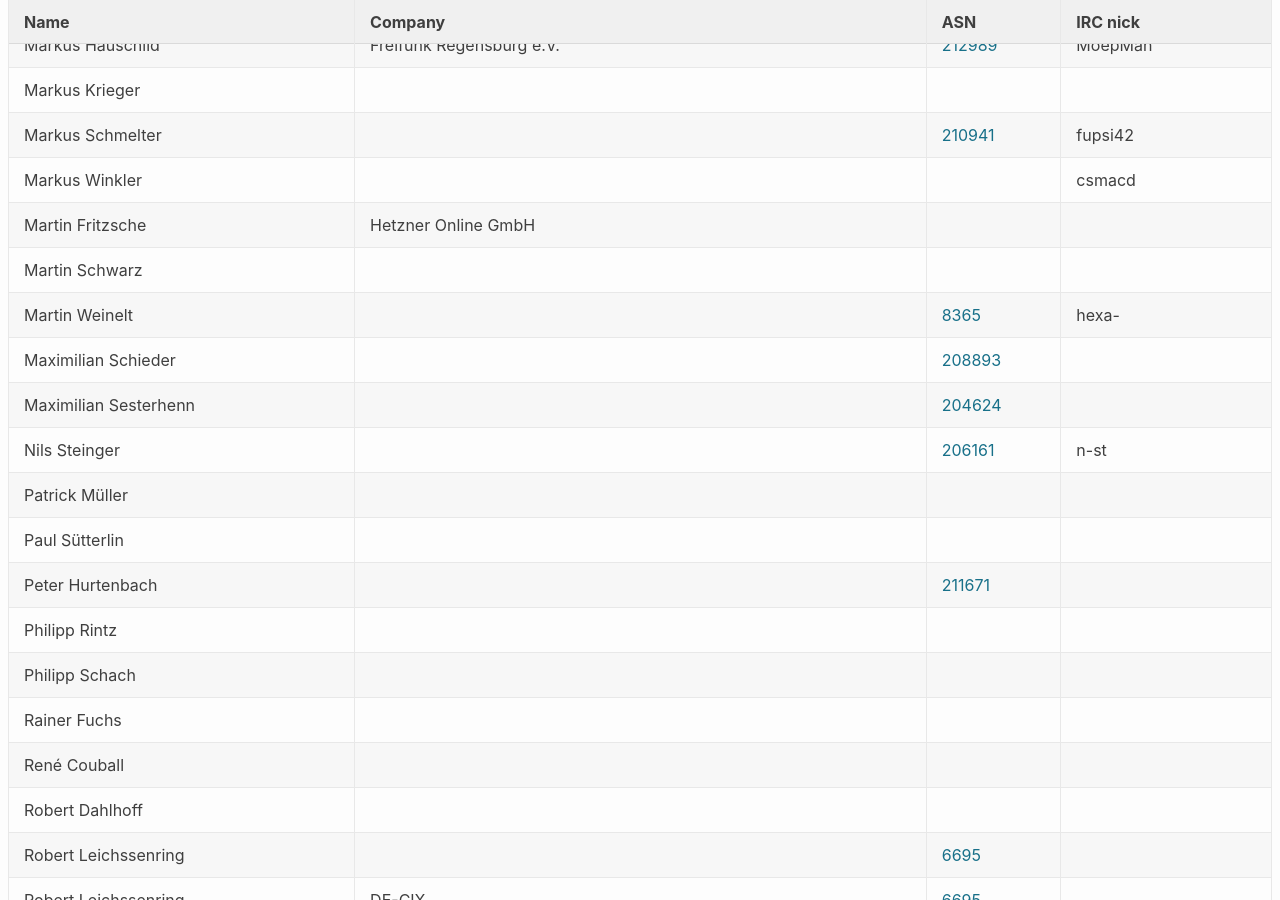
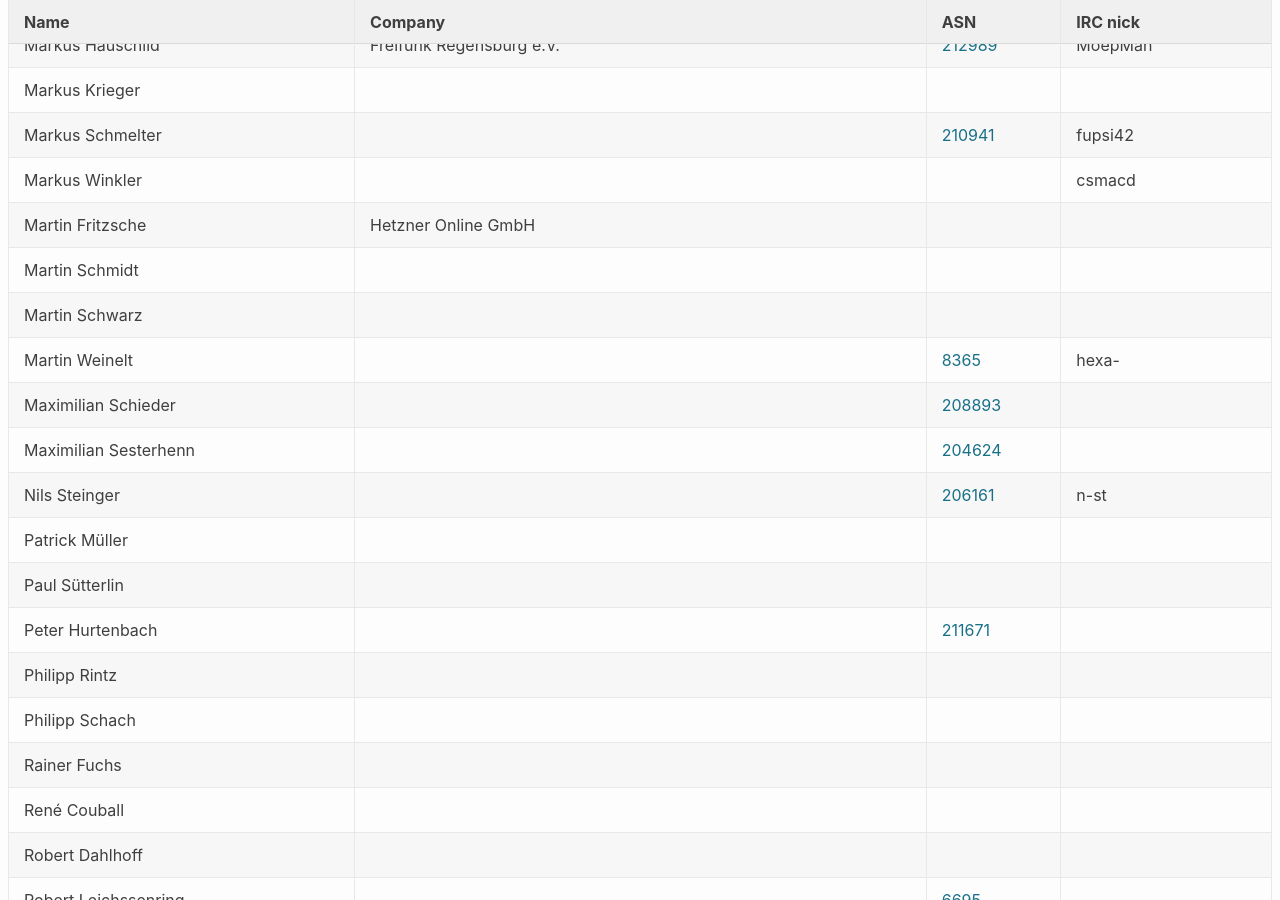
Before and after one commit to denog/pretix-attendeelist, a Jekyll site: the page built from denog14/index.md, in a window 1280 px wide and 900 px high, scrolled down 9339 px. Built offline with Jekyll 4.4.1, drawn with Linux system fonts in a browser that asks for light colours.

Commit message:
Latest data: Mon Oct 10 07:25:47 UTC 2022

```diff
--- a/_data/attendees_denog14_remote.json
+++ b/_data/attendees_denog14_remote.json
@@ -300,6 +300,12 @@
     "asn": null
   },
   {
+    "name": "Martin Schmidt",
+    "company": null,
+    "irc": null,
+    "asn": null
+  },
+  {
     "name": "Martin Schwarz",
     "company": null,
     "irc": null,
```
